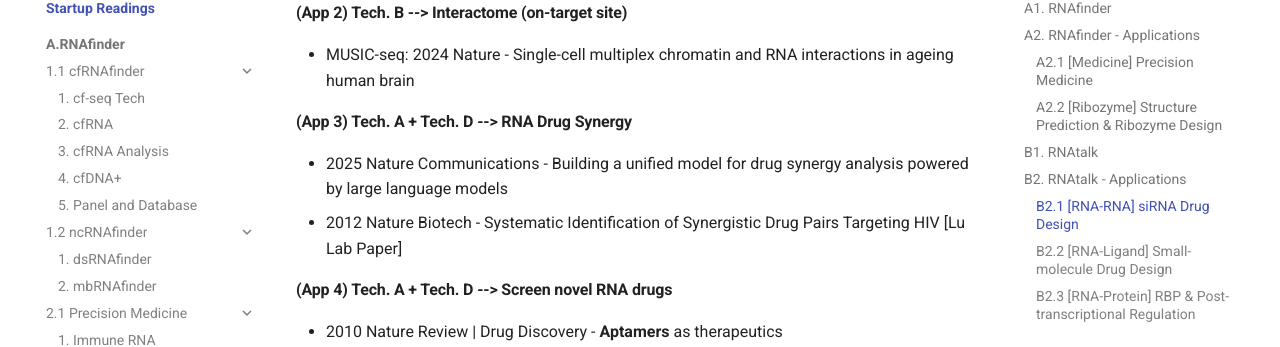
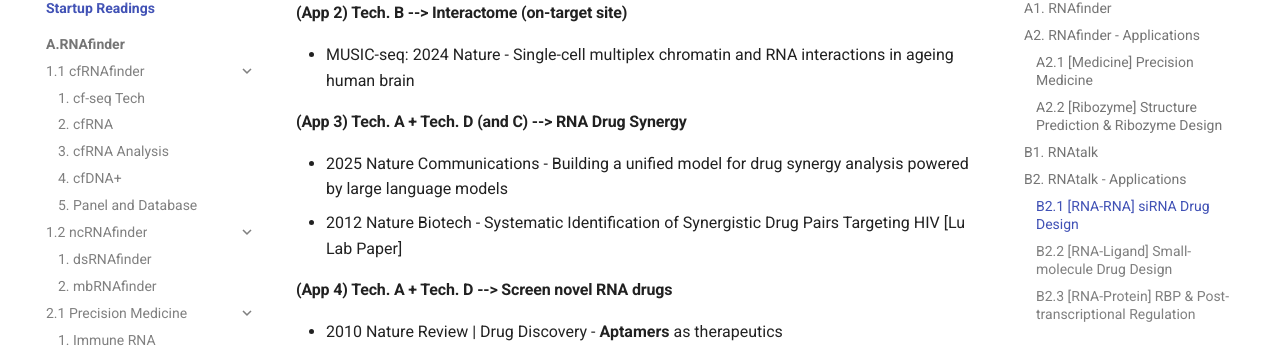
Before and after one commit to lulab/mkdocs, an MkDocs documentation site: the page built from docs/reading/startup.md, in a window 1280 px wide and 900 px high, scrolled down 3885 px. Shown: the part 148-495 px from the top of the window. Built offline with MkDocs 1.6.1 and Material for MkDocs 9.7.7, drawn with Linux system fonts in a browser that asks for light colours.

Commit message:
Update startup.md

```diff
--- a/docs/reading/startup.md
+++ b/docs/reading/startup.md
@@ -121,7 +121,7 @@
 
 * MUSIC-seq: 2024 Nature - Single-cell multiplex chromatin and RNA interactions in ageing human brain
 
-#### (App 3) Tech. A + Tech. D  -->  RNA Drug Synergy
+#### (App 3) Tech. A + Tech. D (and C)  -->  RNA Drug Synergy
 
 * 2025 Nature Communications - Building a unified model for drug synergy analysis powered by large language models
 * 2012 Nature Biotech - Systematic Identification of Synergistic Drug Pairs Targeting HIV [Lu Lab Paper]
```
